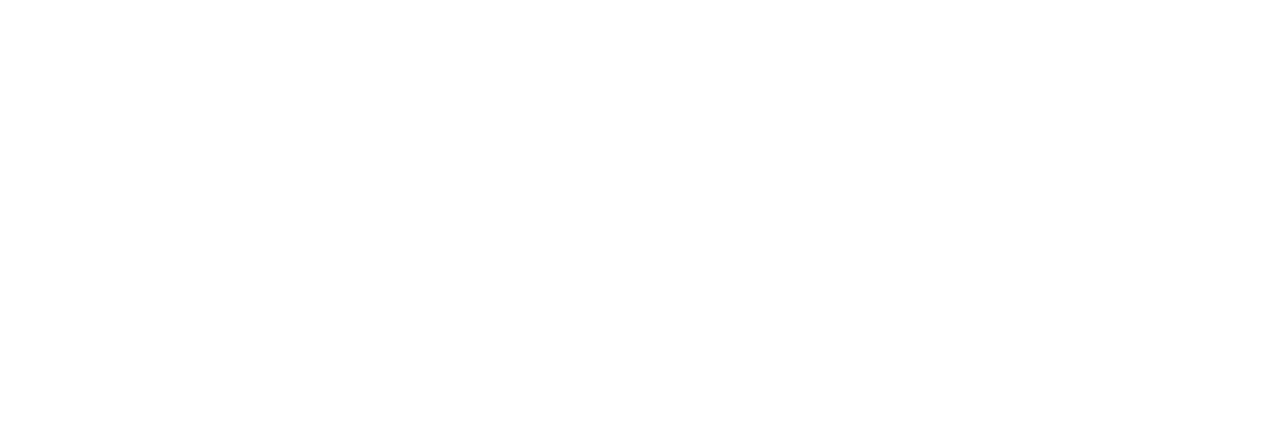
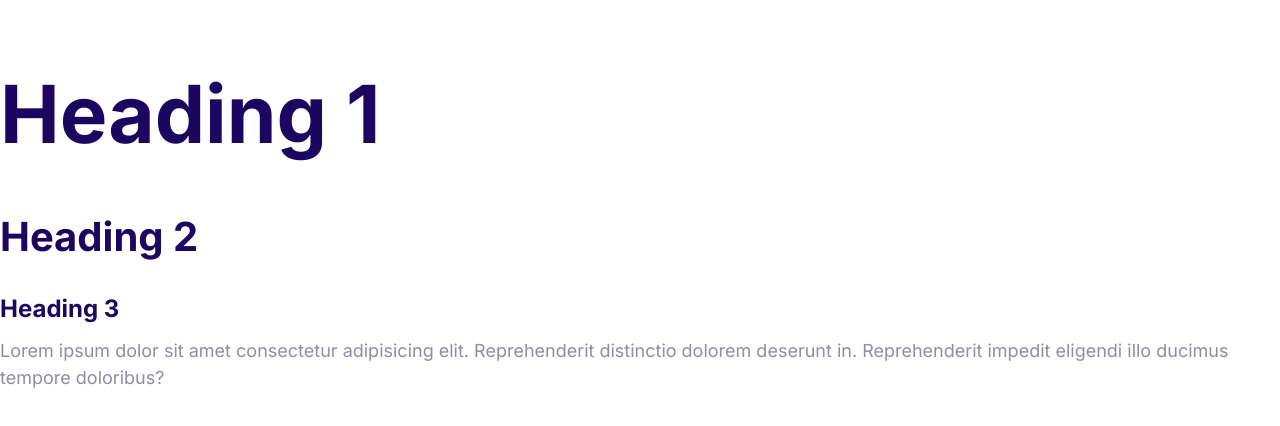
Before and after one commit to awet-nega/moshify, a plain HTML site: page index.html in a window 1280 px wide. Drawn offline with Linux system fonts and the light colour scheme.

Commit message:
Define the styles for the fonts

```diff
--- a/css/styles.css
+++ b/css/styles.css
@@ -7,3 +7,43 @@
 
 
 }
+html{
+    font-size: 62.5%;
+}
+body{
+     font-family: Inter, Arial, Helvetica, sans-serif;
+     color: var(--color-body);
+     font-size: 2.4rem;
+     line-height: 1.5;
+}
+h1, h2, h3{
+    color: var(--color-headings);
+    margin-bottom: 1rem;
+}
+h1{
+    /*1 x font size of the html wlement*/
+    font-size: 7rem;
+}
+h2{
+    font-size: 4rem;
+}
+h3{
+    font-size: 3rem;
+}
+p{
+    margin-top: 0;
+}
+@media screen and (min-width: 1024px){
+    body{
+        font-size: 1.8rem;
+    }
+    h1{
+        font-size: 8rem ;
+    }
+    h2{font-size: 4rem;
+    }
+    h3{
+        font-size: 2.4rem;
+    }
+
+}
--- a/index.html
+++ b/index.html
@@ -4,10 +4,17 @@
     <meta charset="UTF-8">
     <meta name="viewport" content="width=device-width, initial-scale=1.0">
     <title>Document</title>
+    <link rel="preconnect" href="https://fonts.googleapis.com">
+    <link rel="preconnect" href="https://fonts.gstatic.com" crossorigin>
+    <link href="https://fonts.googleapis.com/css2?family=Inter:wght@400;700&display=swap"
+    rel="stylesheet">
     <link rel="stylesheet" href="css/normalize.css">
     <link rel="stylesheet" href="css/styles.css">
 </head>
 <body>
-
+    <h1>Heading 1</h1>
+    <h2>Heading 2</h2>
+    <h3>Heading 3</h3>
+    <p>Lorem ipsum dolor sit amet consectetur adipisicing elit. Reprehenderit distinctio dolorem deserunt in. Reprehenderit impedit eligendi illo ducimus tempore doloribus?</p>
 </body>
 </html>
```
